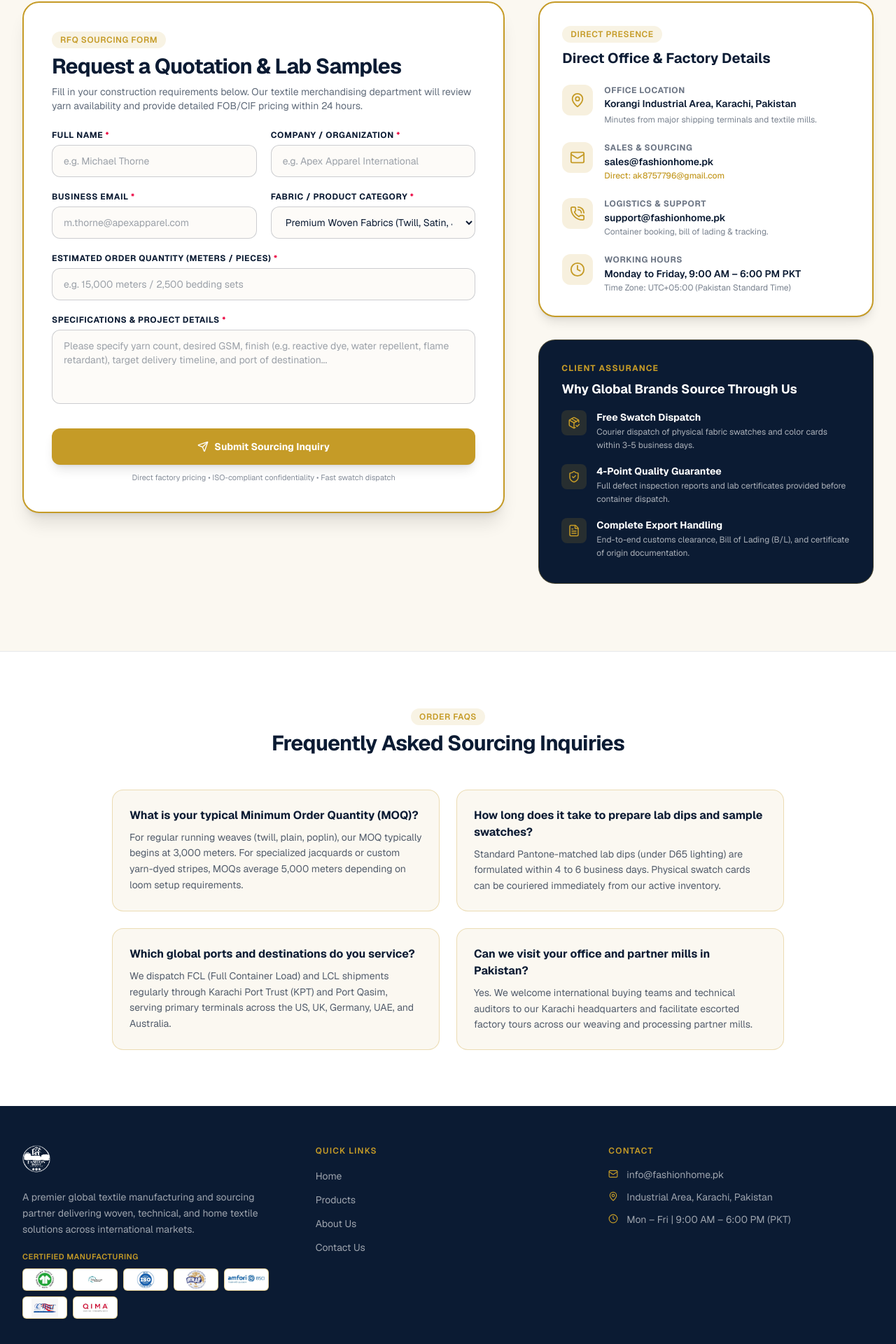
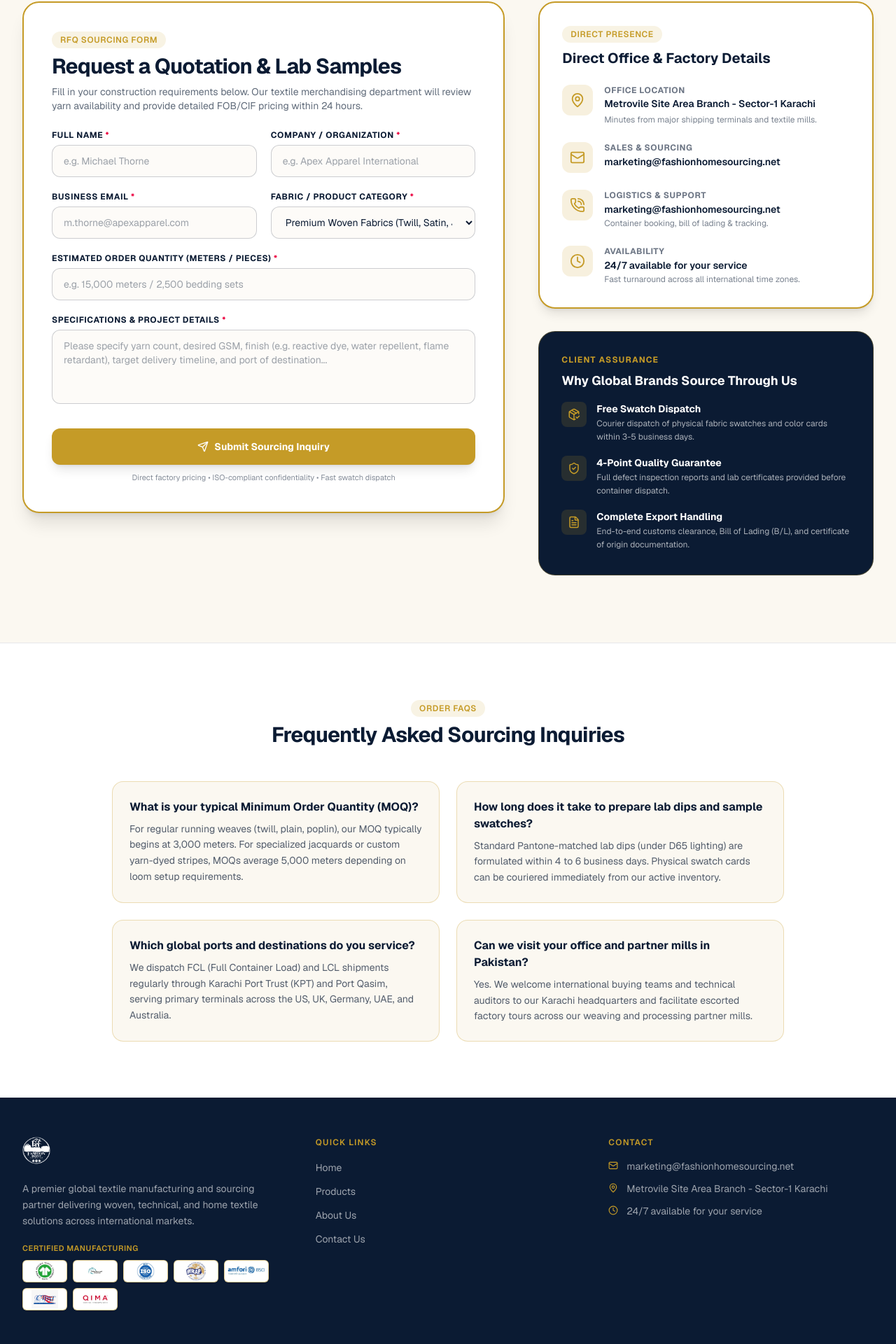
Before and after one commit to abdullahN111/fashion-home-sourcing, a Next.js app: page /contact in a window 1280 px wide. Shown: the part 546-2466 px from the top of the page at 70% size. Built offline with nearby package versions, Linux system fonts and the light colour scheme.

Commit message:
feat: update official email to marketing@fashionhomesourcing.net, new address & 24/7 service

```diff
--- a/app/about/page.tsx
+++ b/app/about/page.tsx
@@ -435,7 +435,7 @@ export default function AboutPage() {
                 Share your query <ArrowRight size={16} />
               </Link>
               <a
-                href="mailto:ak8757796@gmail.com"
+                href="mailto:marketing@fashionhomesourcing.net"
                 className="inline-flex items-center justify-center gap-2 rounded-xl border px-8 py-3.5 text-sm font-semibold text-white transition-all hover:border-[#C59B27] hover:bg-[#C59B27]/15"
                 style={{ borderColor: "rgba(197,155,39,0.6)" }}
               >
--- a/app/contact/page.tsx
+++ b/app/contact/page.tsx
@@ -16,7 +16,7 @@ import {
 export const metadata: Metadata = {
   title: "Contact Us | Start Your Sourcing Order | Fashion Home Sourcing",
   description:
-    "Reach out for bulk fabric quotes, sample swatches, or supplier partnerships. Based in Korangi Industrial Area, Karachi, Pakistan.",
+    "Reach out for bulk fabric quotes, sample swatches, or supplier partnerships. Based in Metrovile Site Area Branch - Sector-1 Karachi, Pakistan.",
 };
 
 const sourcingPerks = [
@@ -153,7 +153,7 @@ export default function ContactPage() {
                         Office Location
                       </div>
                       <div className="text-sm font-semibold text-[#0B1B33] leading-snug">
-                        Korangi Industrial Area, Karachi, Pakistan
+                        Metrovile Site Area Branch - Sector-1 Karachi
                       </div>
                       <div className="text-xs text-[#0B1B33]/55 mt-1">
                         Minutes from major shipping terminals and textile mills.
@@ -174,16 +174,10 @@ export default function ContactPage() {
                         Sales &amp; Sourcing
                       </div>
                       <a
-                        href="mailto:sales@fashionhome.pk"
+                        href="mailto:marketing@fashionhomesourcing.net"
                         className="text-sm font-semibold text-[#0B1B33] hover:text-[#C59B27] transition-colors block"
                       >
-                        sales@fashionhome.pk
-                      </a>
-                      <a
-                        href="mailto:ak8757796@gmail.com"
-                        className="text-xs font-medium text-[#C59B27] hover:underline mt-0.5 block"
-                      >
-                        Direct: ak8757796@gmail.com
+                        marketing@fashionhomesourcing.net
                       </a>
                     </div>
                   </div>
@@ -201,10 +195,10 @@ export default function ContactPage() {
                         Logistics &amp; Support
                       </div>
                       <a
-                        href="mailto:support@fashionhome.pk"
+                        href="mailto:marketing@fashionhomesourcing.net"
                         className="text-sm font-semibold text-[#0B1B33] hover:text-[#C59B27] transition-colors block"
                       >
-                        support@fashionhome.pk
+                        marketing@fashionhomesourcing.net
                       </a>
                       <div className="text-xs text-[#0B1B33]/55 mt-0.5">
                         Container booking, bill of lading &amp; tracking.
@@ -222,13 +216,13 @@ export default function ContactPage() {
                     </div>
                     <div>
                       <div className="text-xs font-bold uppercase tracking-wider text-[#0B1B33]/60 mb-0.5">
-                        Working Hours
+                        Availability
                       </div>
                       <div className="text-sm font-semibold text-[#0B1B33]">
-                        Monday to Friday, 9:00 AM – 6:00 PM PKT
+                        24/7 available for your service
                       </div>
                       <div className="text-xs text-[#0B1B33]/55 mt-0.5">
-                        Time Zone: UTC+05:00 (Pakistan Standard Time)
+                        Fast turnaround across all international time zones.
                       </div>
                     </div>
                   </div>
--- a/app/products/page.tsx
+++ b/app/products/page.tsx
@@ -510,7 +510,7 @@ export default function ProductsPage() {
                 Share your query <ArrowRight size={16} />
               </Link>
               <a
-                href="mailto:ak8757796@gmail.com"
+                href="mailto:marketing@fashionhomesourcing.net"
                 className="inline-flex items-center justify-center gap-2 rounded-xl border px-8 py-3.5 text-sm font-semibold text-white transition-all hover:border-[#C59B27] hover:bg-[#C59B27]/15"
                 style={{ borderColor: "rgba(197,155,39,0.6)" }}
               >
--- a/components/contact/ContactForm.tsx
+++ b/components/contact/ContactForm.tsx
@@ -87,7 +87,7 @@ export default function ContactForm() {
 
           <div className="flex flex-col sm:flex-row gap-3 justify-center">
             <a
-              href={`mailto:ak8757796@gmail.com?subject=Sourcing RFQ: ${encodeURIComponent(
+              href={`mailto:marketing@fashionhomesourcing.net?subject=Sourcing RFQ: ${encodeURIComponent(
                 formData.category
               )} - ${encodeURIComponent(formData.companyName)}&body=Full Name: ${encodeURIComponent(
                 formData.fullName
--- a/components/home/HeroCarousel.tsx
+++ b/components/home/HeroCarousel.tsx
@@ -107,7 +107,7 @@ export default function HeroCarousel() {
             {/* CTAs */}
             <motion.div initial={{ opacity: 0, y: 16 }} animate={{ opacity: 1, y: 0 }} transition={{ delay: 1.5 }}
               className="mt-10 flex flex-col gap-4 sm:flex-row">
-              <a href="mailto:ak8757796@gmail.com" id="hero-contact-button"
+              <a href="mailto:marketing@fashionhomesourcing.net" id="hero-contact-button"
                 className="inline-flex items-center justify-center gap-2 rounded-lg px-7 py-3.5 text-sm font-semibold text-white shadow-lg transition-all hover:brightness-110 active:scale-95"
                 style={{ backgroundColor: "#C59B27" }}>
                 <Mail size={16} /> Contact
--- a/components/layout/Footer.tsx
+++ b/components/layout/Footer.tsx
@@ -3,9 +3,9 @@ import Image from "next/image";
 import { Mail, MapPin, Clock } from "lucide-react";
 
 const quickLinks = [
-  { label: "Home",       href: "/" },
-  { label: "Products",   href: "/products" },
-  { label: "About Us",   href: "/about" },
+  { label: "Home", href: "/" },
+  { label: "Products", href: "/products" },
+  { label: "About Us", href: "/about" },
   { label: "Contact Us", href: "/contact" },
 ];
 
@@ -94,18 +94,18 @@ export default function Footer() {
             <ul className="space-y-3">
               <li className="flex items-start gap-3">
                 <Mail size={14} className="mt-0.5 flex-shrink-0" style={{ color: "#C59B27" }} />
-                <a href="mailto:info@fashionhome.pk"
+                <a href="mailto:marketing@fashionhomesourcing.net"
                   className="text-sm text-white/60 hover:text-white transition-colors">
-                  info@fashionhome.pk
+                  marketing@fashionhomesourcing.net
                 </a>
               </li>
               <li className="flex items-start gap-3">
                 <MapPin size={14} className="mt-0.5 flex-shrink-0" style={{ color: "#C59B27" }} />
-                <span className="text-sm text-white/60">Industrial Area, Karachi, Pakistan</span>
+                <span className="text-sm text-white/60">Metrovile Site Area Branch - Sector-1 Karachi</span>
               </li>
               <li className="flex items-start gap-3">
                 <Clock size={14} className="mt-0.5 flex-shrink-0" style={{ color: "#C59B27" }} />
-                <span className="text-sm text-white/60">Mon – Fri | 9:00 AM – 6:00 PM (PKT)</span>
+                <span className="text-sm text-white/60">24/7 available for your service</span>
               </li>
             </ul>
           </div>
```
Also changed, not shown: 2 other files (tests, documents, lock files or other folders).
